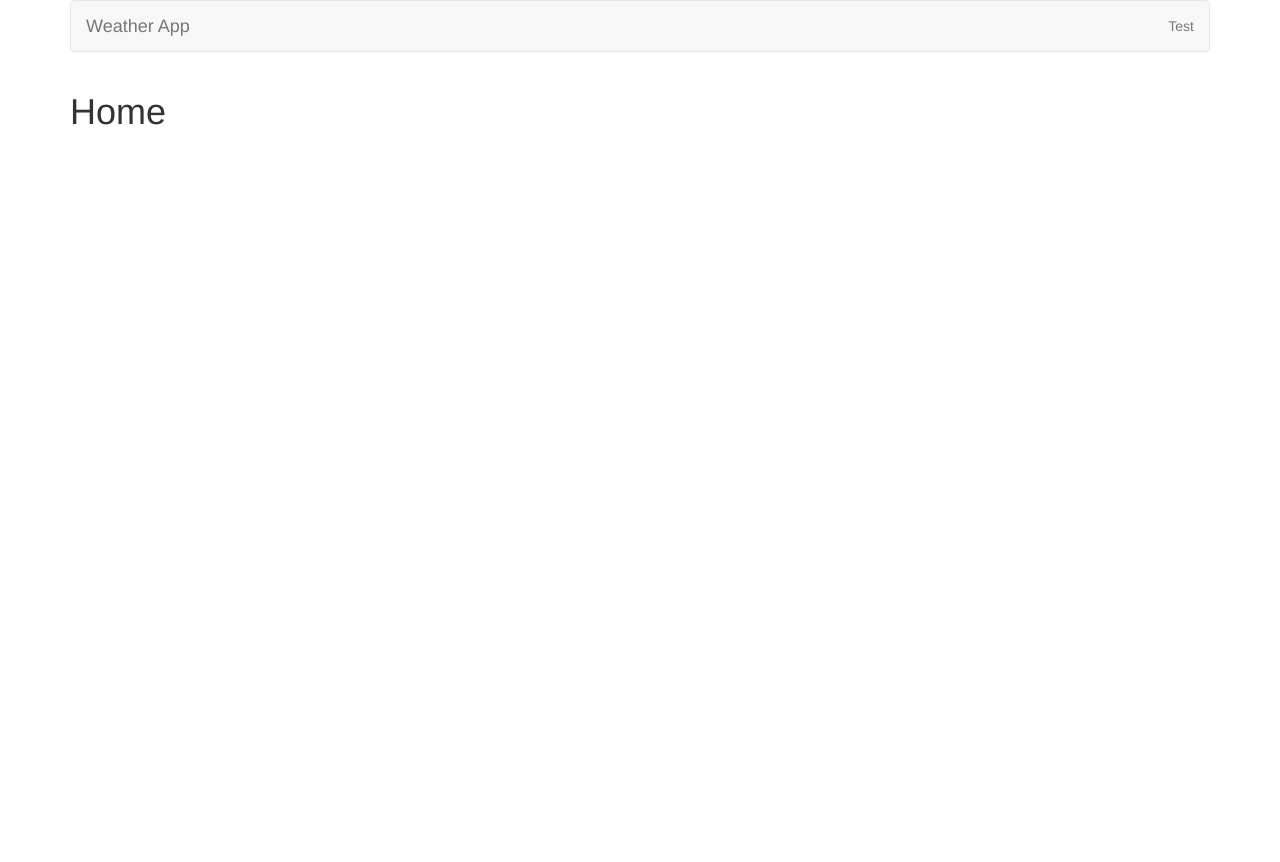
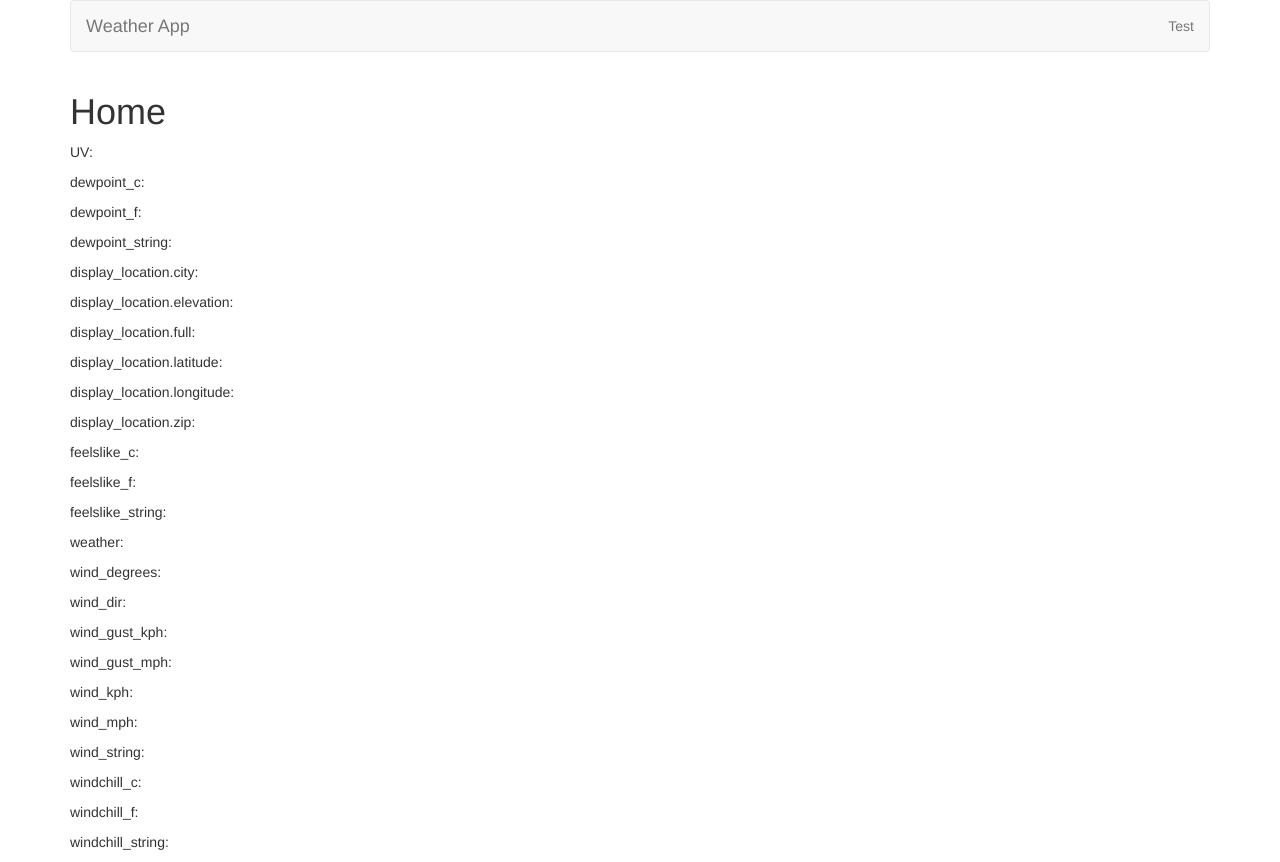
Before and after one commit to brianbixby/weatherapp, a website: page static/index.html at #!/test in a window 1280 px wide. Before the commit the page ends 800 px from the top, so only its background shows below. Drawn offline with nearby package versions, Linux system fonts and the light colour scheme; some packages are replaced by stand-ins of ours; no server answers.

Commit message:
parsing through the response from API and showing on homepage

```diff
--- a/static/app/containers/home/home.html
+++ b/static/app/containers/home/home.html
@@ -1,18 +1,34 @@
 <div class="container">
   <h1>Home </h1>
   <div>
-    <P>{{homeComp.weather.UV}}</P>
-    <P>{{homeComp.weather.dewpoint_c}}</P>
-    <P>{{homeComp.weather.dewpoint_f}}</P>
-    <P>{{homeComp.weather.dewpoint_string}}</P>
-    <P>{{homeComp.weather.display_location.city}}</P>
-    <P>{{homeComp.weather.display_location.elevation}}</P>
-    <P>{{homeComp.weather.display_location.full}}</P>
-    <P>{{homeComp.weather.display_location.latitude}}</P>
-    <P>{{homeComp.weather.display_location.longitude}}</P>
-    <P>{{homeComp.weather.display_location.zip}}</P>
-    <P>{{homeComp.weather.feelslike_c}}</P>
-    <P>{{homeComp.weather.feelslike_f}}</P>
-    <P>{{homeComp.weather.feelslike_string}}</P>
+    <P>UV: {{homeComp.weather.UV}}</P>
+    <P>dewpoint_c: {{homeComp.weather.dewpoint_c}}</P>
+    <P>dewpoint_f: {{homeComp.weather.dewpoint_f}}</P>
+    <P>dewpoint_string: {{homeComp.weather.dewpoint_string}}</P>
+    <P>display_location.city: {{homeComp.weather.display_location.city}}</P>
+    <P>display_location.elevation: {{homeComp.weather.display_location.elevation}}</P>
+    <P>display_location.full: {{homeComp.weather.display_location.full}}</P>
+    <P>display_location.latitude: {{homeComp.weather.display_location.latitude}}</P>
+    <P>display_location.longitude: {{homeComp.weather.display_location.longitude}}</P>
+    <P>display_location.zip: {{homeComp.weather.display_location.zip}}</P>
+    <P>feelslike_c: {{homeComp.weather.feelslike_c}}</P>
+    <P>feelslike_f: {{homeComp.weather.feelslike_f}}</P>
+    <P>feelslike_string: {{homeComp.weather.feelslike_string}}</P>
+
+
+
+
+
+    <p>weather: {{homeComp.weather.weather}}</p>
+    <p>wind_degrees: {{homeComp.weather.wind_degrees}}</p>
+    <p>wind_dir: {{homeComp.weather.wind_dir}}</p>
+    <p>wind_gust_kph: {{homeComp.weather.wind_gust_kph}}</p>
+    <p>wind_gust_mph: {{homeComp.weather.wind_gust_mph}}</p>
+    <p>wind_kph: {{homeComp.weather.wind_kph}}</p>
+    <p>wind_mph: {{homeComp.weather.wind_mph}}</p>
+    <p>wind_string: {{homeComp.weather.wind_string}}</p>
+    <p>windchill_c: {{homeComp.weather.windchill_c}}</p>
+    <p>windchill_f: {{homeComp.weather.windchill_f}}</p>
+    <p>windchill_string: {{homeComp.weather.windchill_string}}</p>
   </div>
 </div>
```
